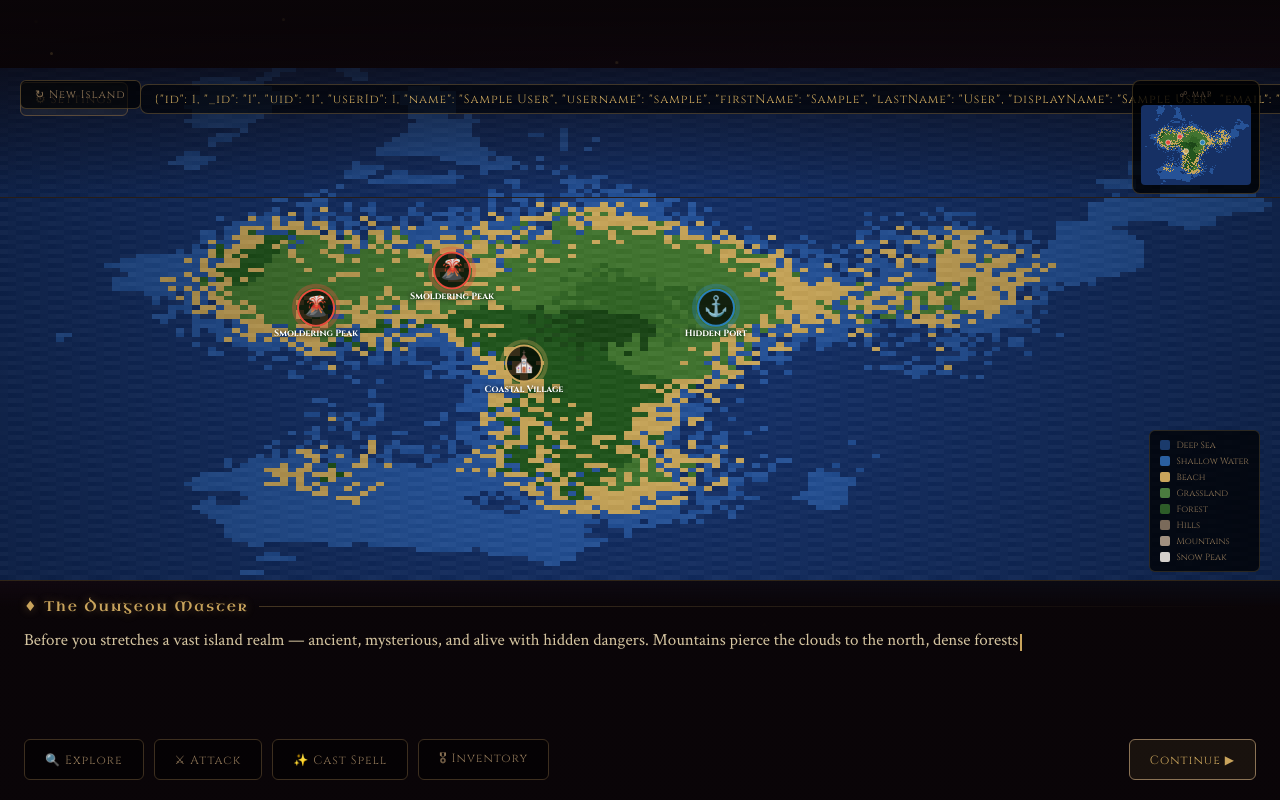
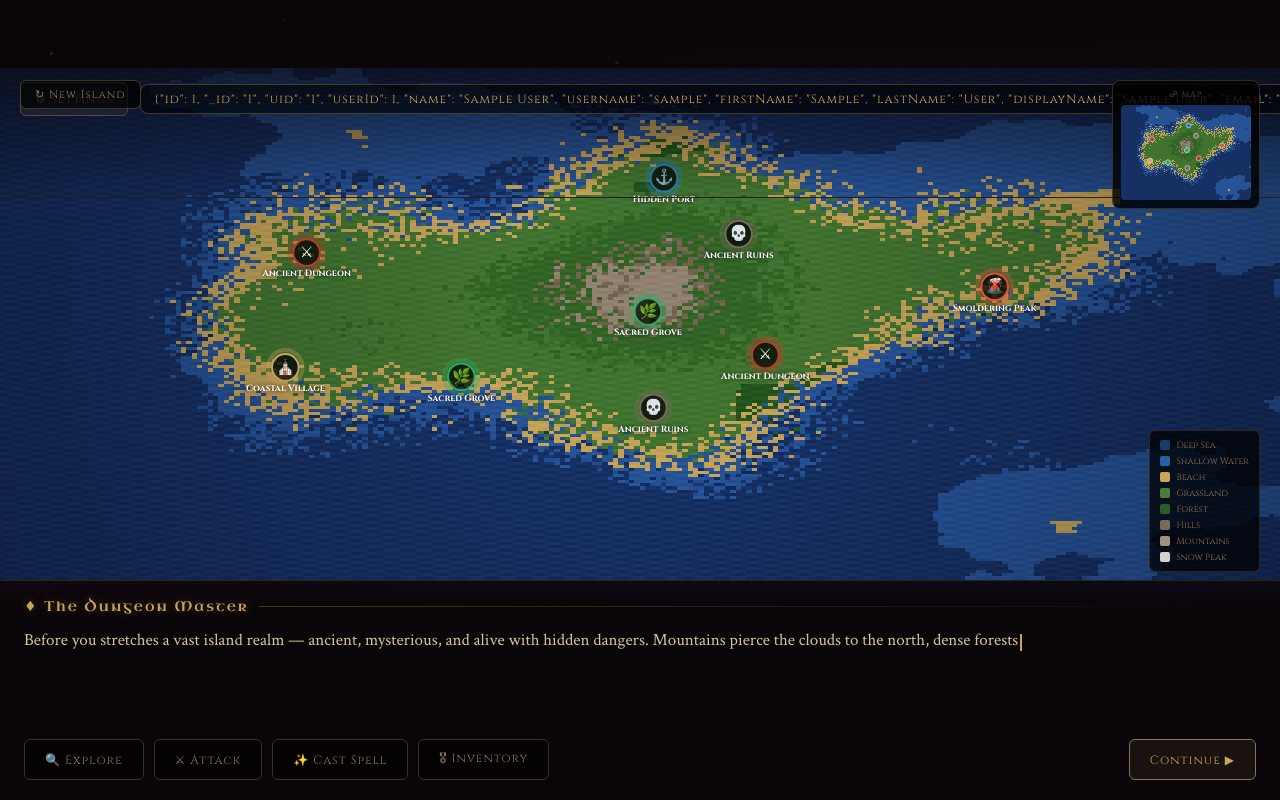
Before and after one commit to mojeigrers-star/D-D-game, a website: page game.html in a window 1280 px wide. Drawn offline with Linux system fonts and the light colour scheme; sample sign-in values are in the browser's storage.

Commit message:
game.html fix?

```diff
--- a/game.html
+++ b/game.html
@@ -464,7 +464,7 @@
 <!-- ===== MINIMAP ===== -->
 <div class="minimap">
     <div class="minimap-title">&#9741; Map</div>
-    <canvas id="minimapCanvas" width="110" height="80"></canvas>
+    <canvas id="minimapCanvas" width="130" height="95"></canvas>
 </div>
 
 <!-- ===== TERRAIN LEGEND ===== -->
@@ -636,10 +636,14 @@ function skipIntro() {
     setTimeout(() => o.remove(), 1500);
 }
 
-// ===== MAP GENERATION =====
-const MAP_W = 160, MAP_H = 110;
-let mapData = null;       // { heightMap, moisture, locations, seed }
-let currentTerrain = '';  // terrain name under cursor
+// ===== MAP DIMENSIONS =====
+// Increase these to make the map larger (more detail, bigger island).
+// The minimap always covers the full map regardless of these values.
+const MAP_W = 240;
+const MAP_H = 165;
+
+let mapData = null;
+let currentTerrain = '';
 
 function mulberry32(a) {
     return function() {
@@ -676,6 +680,9 @@ function smoothNoise(w, h, rng, scale, octaves) {
     return result;
 }
 
+// ===== TERRAIN THRESHOLDS =====
+// Mountains start at 0.58 (was 0.70) and snow at 0.75 (was 0.85)
+// giving noticeably more mountain and snow coverage across the island.
 function getTerrainColor(h, m) {
     if (h < 0.0)  return { r:22,  g:48,  b:100, name:'Deep Sea'     };
     if (h < 0.08) return { r:38,  g:82,  b:150, name:'Shallow Water' };
@@ -686,8 +693,8 @@ function getTerrainColor(h, m) {
     if (h < 0.55) return m > 0.52
         ? { r:28, g:70,  b:24,  name:'Dense Forest' }
         : { r:50, g:100, b:38,  name:'Grassland'    };
-    if (h < 0.70) return { r:115, g:100, b:82, name:'Hills'      };
-    if (h < 0.85) return { r:145, g:130, b:112, name:'Mountains' };
+    if (h < 0.58) return { r:115, g:100, b:82,  name:'Hills'      };
+    if (h < 0.75) return { r:145, g:130, b:112, name:'Mountains'  };
     return { r:210, g:205, b:200, name:'Snow Peak' };
 }
 
@@ -696,8 +703,8 @@ function generateMap(seed) {
     const noise    = smoothNoise(MAP_W, MAP_H, rng, 3.5, 5);
     const moisture = smoothNoise(MAP_W, MAP_H, rng, 2.8, 4);
 
-    const cx = MAP_W / 2 + (rng() - 0.5) * 16;
-    const cy = MAP_H / 2 + (rng() - 0.5) * 10;
+    const cx = MAP_W / 2 + (rng() - 0.5) * 20;
+    const cy = MAP_H / 2 + (rng() - 0.5) * 14;
     const rx = MAP_W * (0.28 + rng() * 0.12);
     const ry = MAP_H * (0.30 + rng() * 0.10);
 
@@ -710,7 +717,6 @@ function generateMap(seed) {
         })
     );
 
-    // ===== LOCATION TYPES =====
     const locationTypes = [
         { icon: '⚔', name: 'Ancient Dungeon',  color: '#c0392b',
           narratives: [
@@ -756,17 +762,16 @@ function generateMap(seed) {
         },
     ];
 
-    // Place locations on valid land tiles
     const locations = [];
-    const numLocs = 4 + Math.floor(rng() * 4);
+    const numLocs = 5 + Math.floor(rng() * 5); // slightly more locations on the bigger map
     for (let i = 0; i < numLocs; i++) {
         let placed = false, attempts = 0;
-        while (!placed && attempts++ < 80) {
+        while (!placed && attempts++ < 100) {
             const lx = Math.floor(MAP_W * 0.1 + rng() * MAP_W * 0.8);
             const ly = Math.floor(MAP_H * 0.1 + rng() * MAP_H * 0.8);
             const h  = heightMap[ly][lx];
             if (h > 0.13 && h < 0.88) {
-                const tooClose = locations.some(l => Math.hypot(l.x - lx, l.y - ly) < 18);
+                const tooClose = locations.some(l => Math.hypot(l.x - lx, l.y - ly) < 22);
                 if (!tooClose) {
                     const type = locationTypes[Math.floor(rng() * locationTypes.length)];
                     locations.push({ x: lx, y: ly, ...type });
@@ -794,7 +799,6 @@ function renderMap() {
 
     const { heightMap, moisture, locations } = mapData;
 
-    // Draw terrain tiles
     for (let y = 0; y < MAP_H; y++) {
         for (let x = 0; x < MAP_W; x++) {
             const h = heightMap[y][x];
@@ -817,20 +821,18 @@ function renderMap() {
     ctx.fillStyle = vig;
     ctx.fillRect(0, 0, canvas.width, canvas.height);
 
-    // Draw location markers
+    // Location markers
     locations.forEach(loc => {
         const px = (loc.x + 0.5) * scaleX;
         const py = (loc.y + 0.5) * scaleY;
         const r  = Math.max(10, Math.min(scaleX * 2.5, 18));
 
-        // Glow ring
         ctx.beginPath();
         ctx.arc(px, py, r + 4, 0, Math.PI * 2);
         ctx.strokeStyle = loc.color + '55';
         ctx.lineWidth = 4;
         ctx.stroke();
 
-        // Marker circle
         ctx.beginPath();
         ctx.arc(px, py, r, 0, Math.PI * 2);
         ctx.fillStyle = 'rgba(0,0,0,0.72)';
@@ -839,14 +841,12 @@ function renderMap() {
         ctx.lineWidth = 2;
         ctx.stroke();
 
-        // Icon
         ctx.font = `${Math.round(r * 1.1)}px sans-serif`;
         ctx.textAlign    = 'center';
         ctx.textBaseline = 'middle';
         ctx.fillStyle    = '#fff';
         ctx.fillText(loc.icon, px, py);
 
-        // Name label
         ctx.font         = `bold ${Math.max(9, Math.round(scaleX * 0.9))}px 'Cinzel', serif`;
         ctx.textAlign    = 'center';
         ctx.textBaseline = 'top';
@@ -857,16 +857,16 @@ function renderMap() {
         ctx.shadowBlur   = 0;
     });
 
-    // Render minimap
     renderMinimap();
 }
 
 function renderMinimap() {
-    const mc  = document.getElementById('minimapCanvas');
+    const mc   = document.getElementById('minimapCanvas');
     const mCtx = mc.getContext('2d');
     const mW = mc.width, mH = mc.height;
     const { heightMap, moisture, locations } = mapData;
 
+    // Scale covers the full MAP_W x MAP_H regardless of map size
     const sX = mW / MAP_W, sY = mH / MAP_H;
 
     for (let y = 0; y < MAP_H; y++) {
@@ -903,7 +903,6 @@ document.getElementById('mapCanvas').addEventListener('mousemove', function(e) {
     const tileX   = Math.floor(mx / scaleX);
     const tileY   = Math.floor(my / scaleY);
 
-    // Check hover over location
     let hoveredLoc = null;
     mapData.locations.forEach(loc => {
         const px   = (loc.x + 0.5) * scaleX;
@@ -923,7 +922,6 @@ document.getElementById('mapCanvas').addEventListener('mousemove', function(e) {
     } else {
         canvas.style.cursor = 'crosshair';
         tooltip.style.display = 'none';
-        // Update terrain name for doAction
         if (tileX >= 0 && tileX < MAP_W && tileY >= 0 && tileY < MAP_H) {
             const h = mapData.heightMap[tileY][tileX];
             const m = mapData.moisture[tileY][tileX];
@@ -945,7 +943,6 @@ document.getElementById('mapCanvas').addEventListener('click', function(e) {
     const scaleX = canvas.width  / MAP_W;
     const scaleY = canvas.height / MAP_H;
 
-    // Check click on location
     let clicked = null;
     mapData.locations.forEach(loc => {
         const px   = (loc.x + 0.5) * scaleX;
@@ -962,7 +959,6 @@ document.getElementById('mapCanvas').addEventListener('click', function(e) {
         return;
     }
 
-    // Click on terrain — generic terrain narrative
     const tileX = Math.floor(mx / scaleX);
     const tileY = Math.floor(my / scaleY);
     if (tileX >= 0 && tileX < MAP_W && tileY >= 0 && tileY < MAP_H) {
@@ -1010,13 +1006,6 @@ window.addEventListener('resize', () => {
     resizeTimer = setTimeout(() => { if (mapData) renderMap(); }, 150);
 });
 
-// ===== INTRO =====
-function skipIntro() {
-    const o = document.getElementById('introOverlay');
-    o.classList.add('fade-out');
-    setTimeout(() => o.remove(), 1500);
-}
-
 // ===== INIT =====
 window.onload = function() {
     const sub = sessionStorage.getItem('dnd_sub');
@@ -1028,13 +1017,11 @@ window.onload = function() {
         document.getElementById('introSub').textContent   = 'Adventure with companions...';
     }
 
-    // Fade out intro
     setTimeout(() => {
         const o = document.getElementById('introOverlay');
         if (o) { o.classList.add('fade-out'); setTimeout(() => o && o.remove(), 1500); }
     }, 3500);
 
-    // Load or generate island — persistent per user
     const savedSeed = localStorage.getItem('dnd_map_seed_' + user);
     const seed = savedSeed ? parseInt(savedSeed) : Math.floor(Math.random() * 999999);
     if (!savedSeed) localStorage.setItem('dnd_map_seed_' + user, seed);
@@ -1042,8 +1029,9 @@ window.onload = function() {
     mapData = generateMap(seed);
     renderMap();
 
-    // Start narrative after short delay
     setTimeout(() => loadScene(0), 800);
+
+    initSliders();
 };
 
 // ===== SETTINGS =====
```
